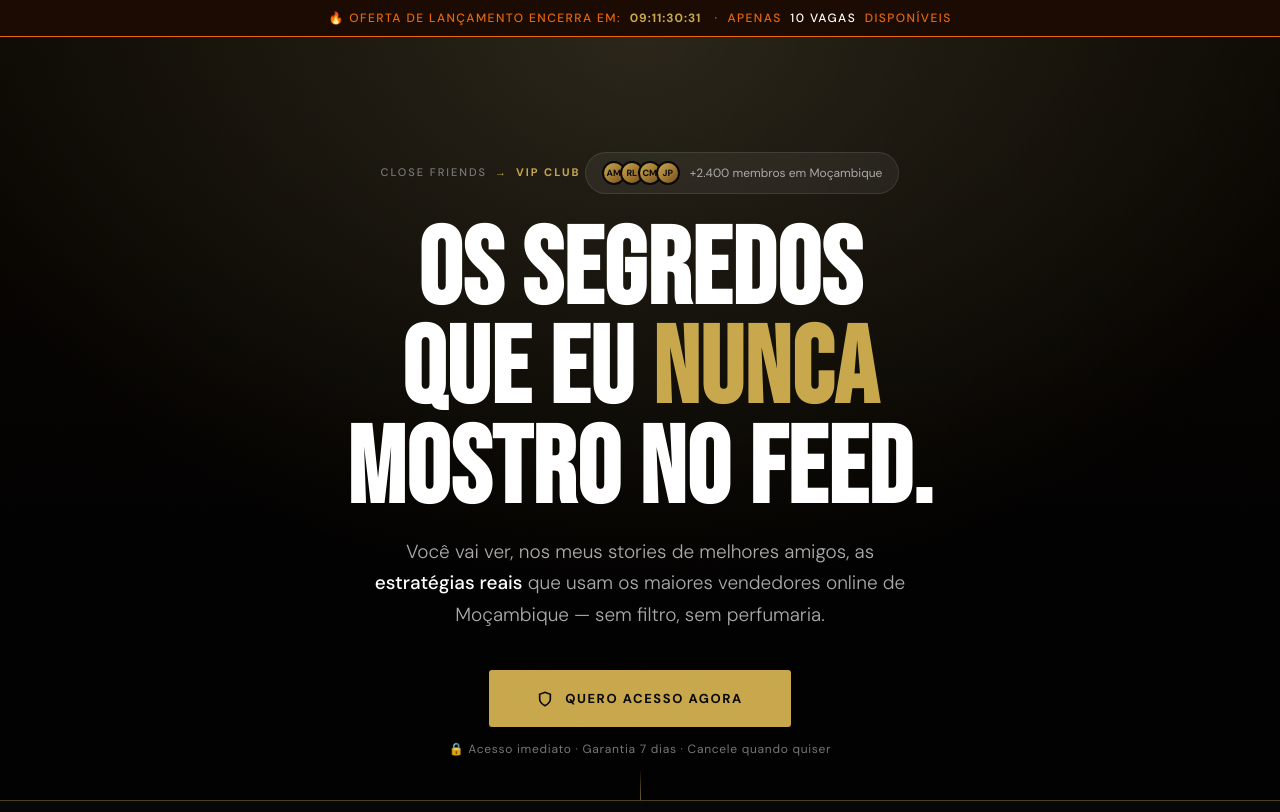
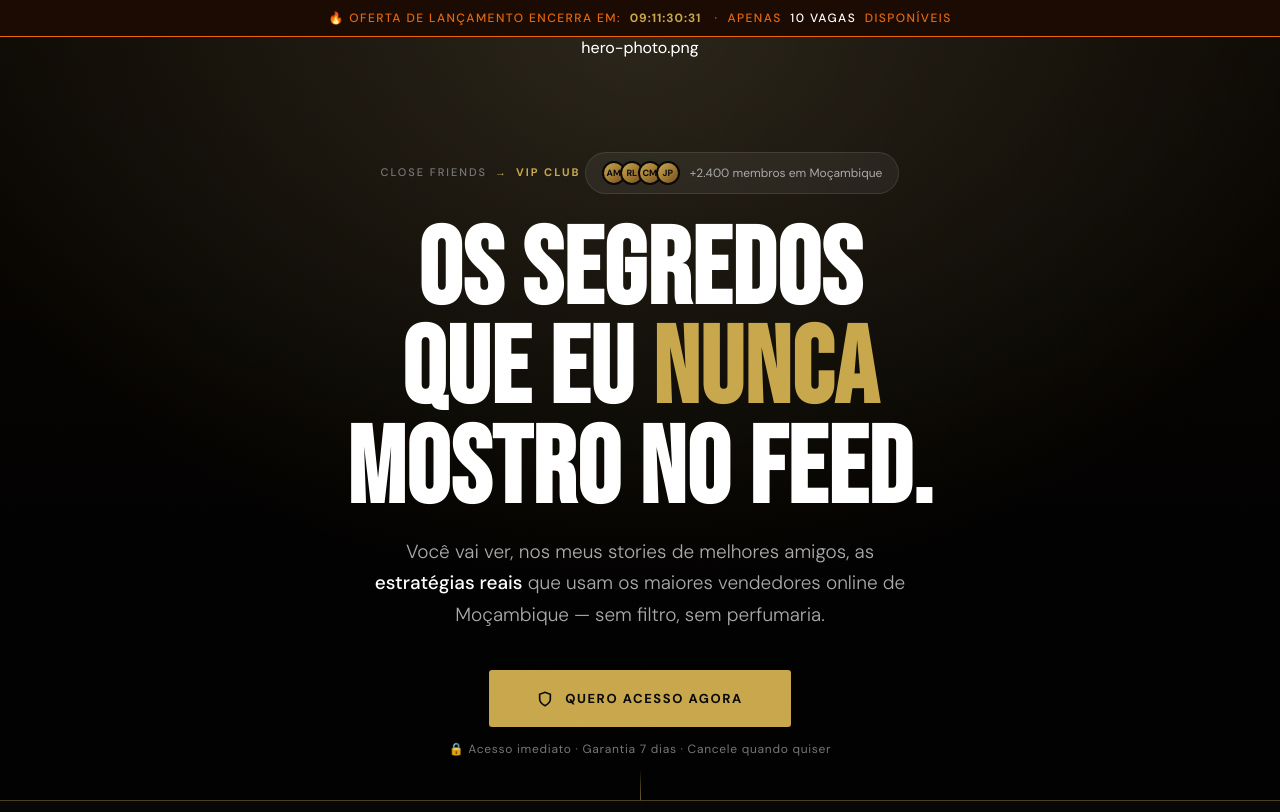
Before and after one commit to Niltonmanuel/VIP-Club-Close-Friends, a plain HTML site: page index.html in a window 1280 px wide. Shown: the top 812 px of the page. Drawn offline with nearby package versions, Linux system fonts and the light colour scheme.

Commit message:
Update index.html

```diff
--- a/index.html
+++ b/index.html
@@ -40,7 +40,7 @@ body::after{content:'';position:fixed;inset:0;background-image:url("data:[embedd
 .hero-photo{position:absolute;inset:0;background:linear-gradient(to bottom,rgba(8,8,8,0.1) 0%,rgba(8,8,8,0.4) 50%,rgba(8,8,8,0.98) 100%);z-index:1}
 .hero-photo-bg{position:absolute;inset:0;background:#0E0E0E url('') center top/cover no-repeat;filter:grayscale(60%) contrast(1.1);z-index:0}
 /* Placeholder pattern for photo */
-.hero-photo-bg::before{content:'';position:absolute;inset:0;background:
+.hero-photo-bg::before{content:'hero-photo.png';position:absolute;inset:0;background:
   radial-gradient(ellipse 80% 100% at 50% 0%,rgba(201,168,76,.18) 0%,transparent 70%),
   linear-gradient(180deg,#1a1206 0%, #080808 100%);z-index:0}
 .hero-content{position:relative;z-index:2;max-width:720px}
```
